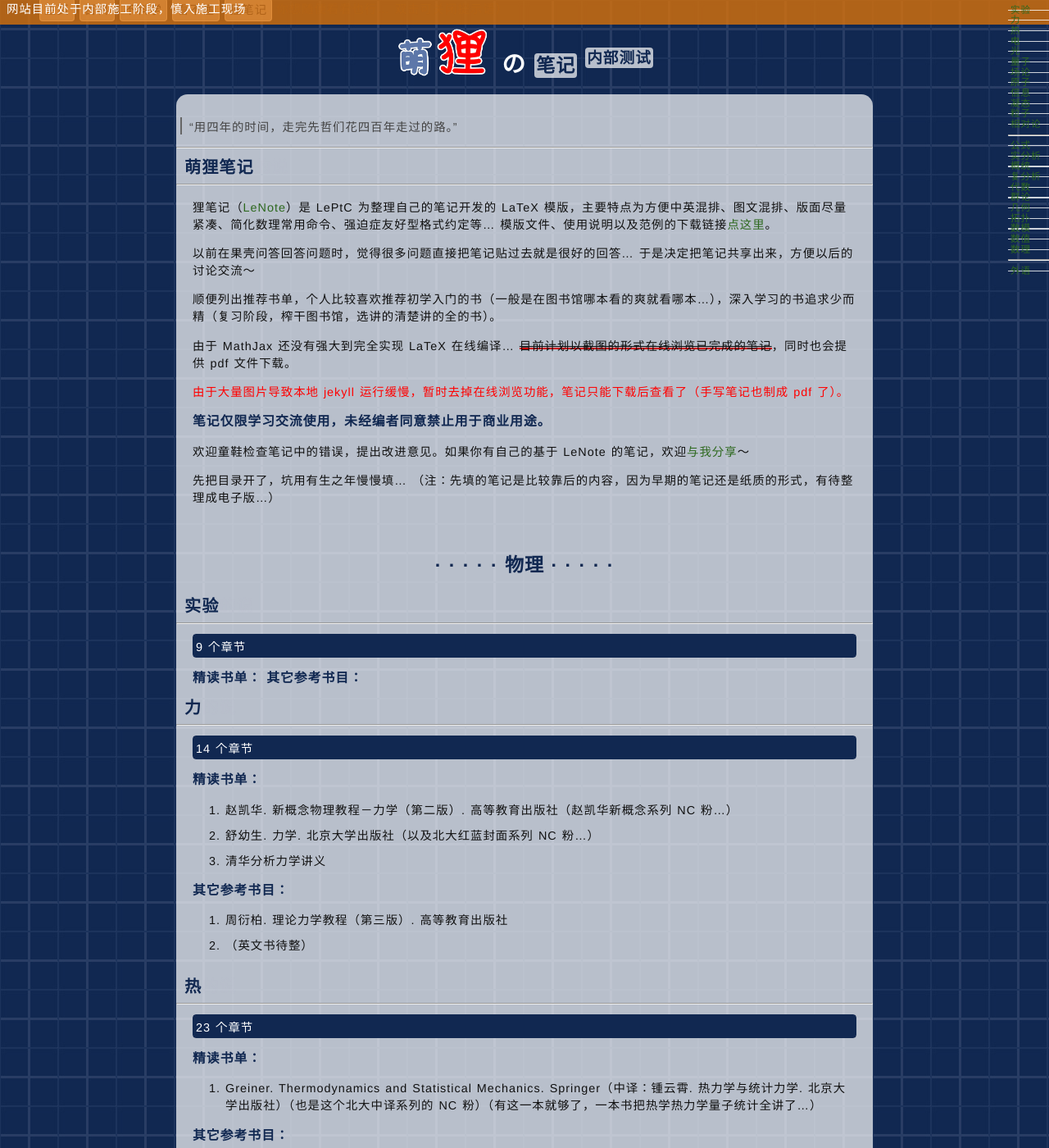
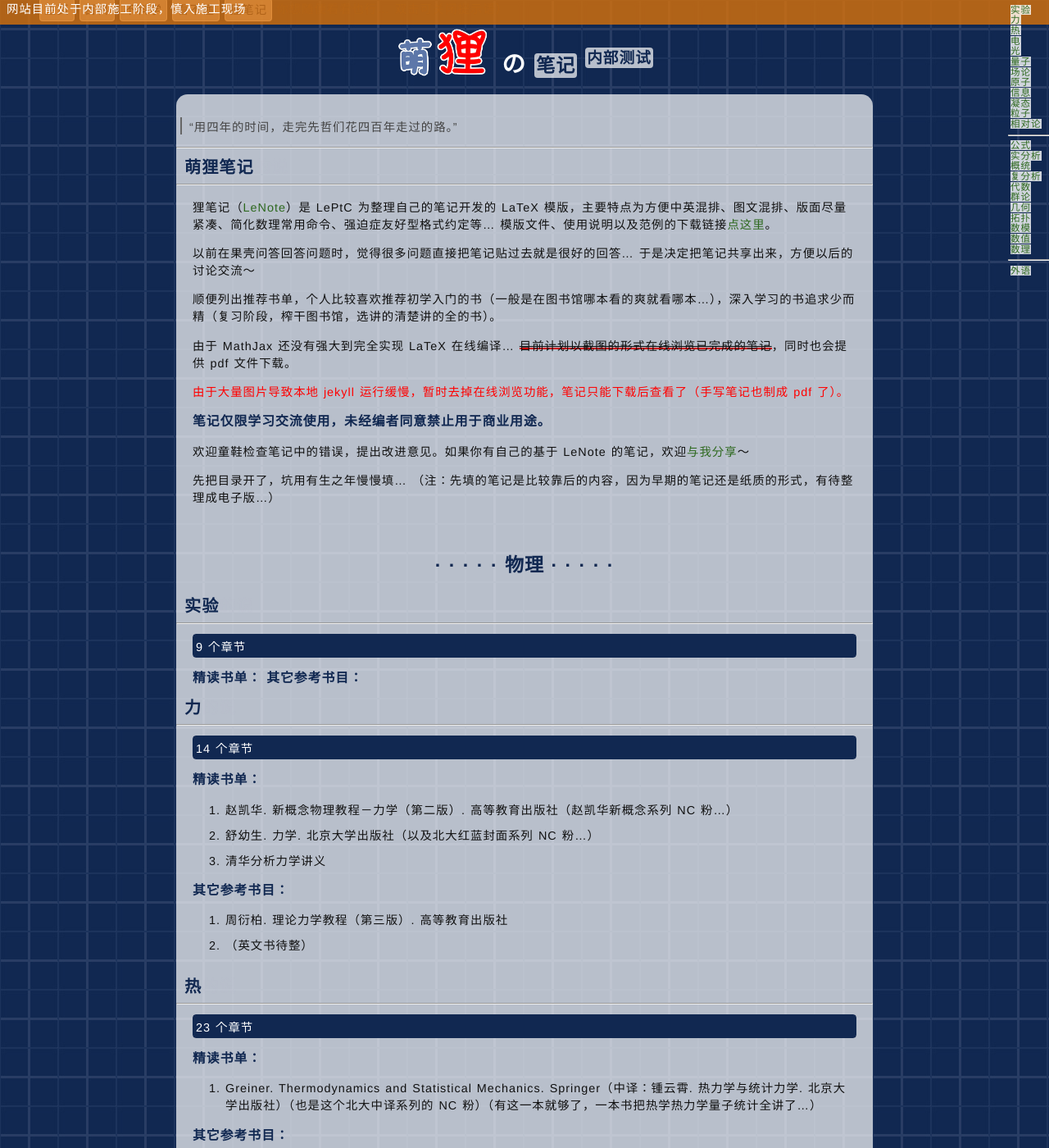
Before and after one commit to LePtC/LePtC.github.io, a Jekyll site: the page built from lenote/index.html, in a window 1280 px wide and 1400 px high. Shown: the whole window at 82% size. Built offline with Jekyll 4.4.1, drawn with Linux system fonts in a browser that asks for light colours; Markdown is read by kramdown in place of the engine named in the settings; formulas are drawn with MathJax 3; comment, search, counter and statistics services are not loaded.

Commit message:
update style

```diff
--- a/css/float.css
+++ b/css/float.css
@@ -19,5 +19,8 @@
   font-size: 0.8em;
   line-height: 10%;
   padding: 0 0 0 3px;
+}
+
+#floatright p a{
 	background: rgba(255, 255, 255, 0.8);
 }
```
